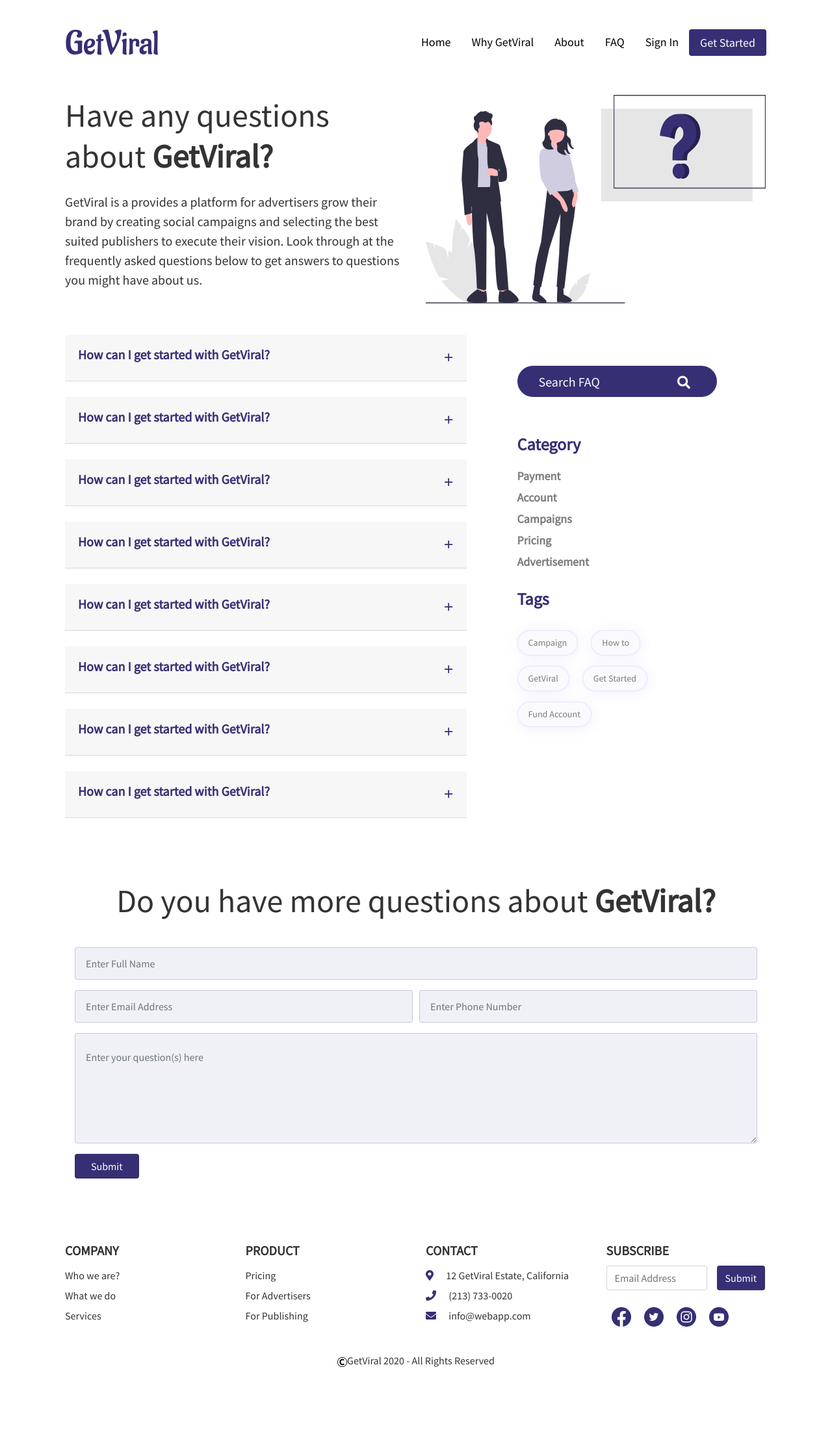
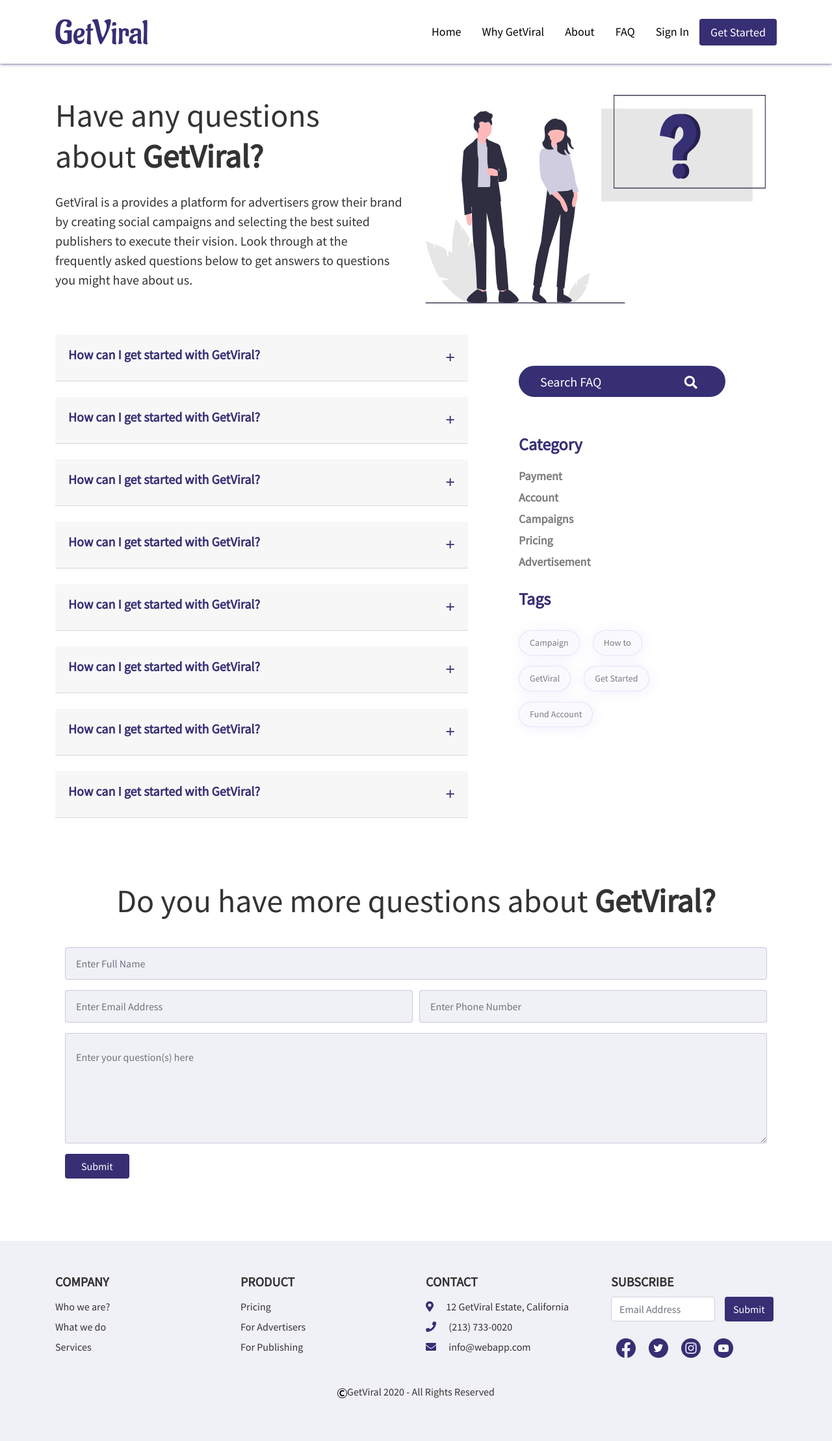
Before and after one commit to taiwoyewole/GetViral-FAQpage, a plain HTML site: page index.html in a window 1280 px wide. Shown: the whole page at 65% size. Before the commit the page ends 2122 px from the top, so only its background shows below. Drawn offline with nearby package versions, Linux system fonts and the light colour scheme.

Commit message:
update changes in navbar and footer

```diff
--- a/index.html
+++ b/index.html
@@ -16,9 +16,11 @@
     <link rel="stylesheet" href="./style/media.css">
 </head>
 <body>
-    <div class="container wrapper">
+    <div class="container p-0 m-0 wrapper">
+        <header>
+            <div class="container">
        <!--Navbar-->
-        <nav class="navbar navbar-dark navbar-expand-md d-flex pt-4 indigo darken-2">
+        <nav class="navbar navbar-dark navbar-expand-md d-flex p-4 indigo darken-2">
 
             <!-- Navbar brand -->
             <a class="navbar-brand" href="#">
@@ -60,8 +62,11 @@
             <!-- Collapsible content -->
         </nav>
         <!--/.Navbar-->
+            </div>
+        </header>
+        <main class="px-4">
         <section id="sec-one" class="my-5">
-            <div class="container m-0">
+            <div class="container">
                 <div class="row">
                     <div class="col-12 col-sm-12 col-md-6 col-lg-6">
                         <img class="img-fluid pt-3 mobile-img" src="./assets/images/undraw_faq_rjoy (1) 1.svg" alt="">
@@ -71,7 +76,7 @@
                         </p>
                     </div>
                     <div class="col-12 col-sm-12 col-md-6 col-lg-6">
-                        <img class="img-fluid desktop-img" src="/assets/images/undraw_faq_rjoy (1) 1.svg" alt="">
+                        <img class="img-fluid desktop-img" src="./assets/images/undraw_faq_rjoy (1) 1.svg" alt="">
                     </div>
                 </div>
             </div>
@@ -198,7 +203,8 @@
                 </div>
             </div>
         </section>
-        <footer id="footer">
+        </main>
+        <footer id="footer" class="p-5">
             <div class="container">
                 <div class="row">
                     <div class="col-12 col-sm-12 col-md-6 col-lg-3">
--- a/style/media.css
+++ b/style/media.css
@@ -1,18 +1,18 @@
 @media screen and (min-width: 700px) {
     .navbar {
-        padding-top: 2.5rem !important;
+        padding: 1.5rem 0 !important;
     }
     .nav-item .btn {
         margin: 0 !important;
     }
     .navbar-dark .navbar-nav .nav-link {
-        padding: .5rem 1rem;
+        padding: .5rem;
     }
     .mobile-img {
         display: none;
     }
     .desktop-img {
-        display: flex;
+        display: block;
         margin-top: 15%;
     }
     #sec-one h1, #sec-one p {
@@ -32,11 +32,17 @@
         margin: 3rem 0;
     }
 
+    #footer {
+        padding: 3rem 2.5rem!important;
+    }
     #footer .col-md-6 {
         margin-bottom: 1rem;
     }
 }
 @media screen and (min-width: 1000px) {
+    .navbar-dark .navbar-nav .nav-link {
+        padding: .5rem 1rem;
+    }
     .desktop-img {
         margin-top: 0;
     }
--- a/style/style.css
+++ b/style/style.css
@@ -5,6 +5,10 @@ body {
     font-size: 20px;
     color: #333333;
     letter-spacing: 0.002em;
+}
+
+.wrapper {
+    max-width: 100%;
 }
 
 /* Navbar */
@@ -178,6 +182,9 @@ body {
     left: 8px;
     }
 
+    header {
+        box-shadow: 0px 0px 5px 0px #362F74;
+    }
 
 .navbar-dark .navbar-nav .nav-link {
     font-size: 18px;
@@ -308,6 +315,11 @@ form .btn, form .btn:hover {
     color: #fff;
 }
 
+#footer {
+    background: #F0F0F7;
+    padding: 3rem 2rem!important;
+}
+
 #footer h4 {
     font-size: 20px;
     line-height: 30px;
```
